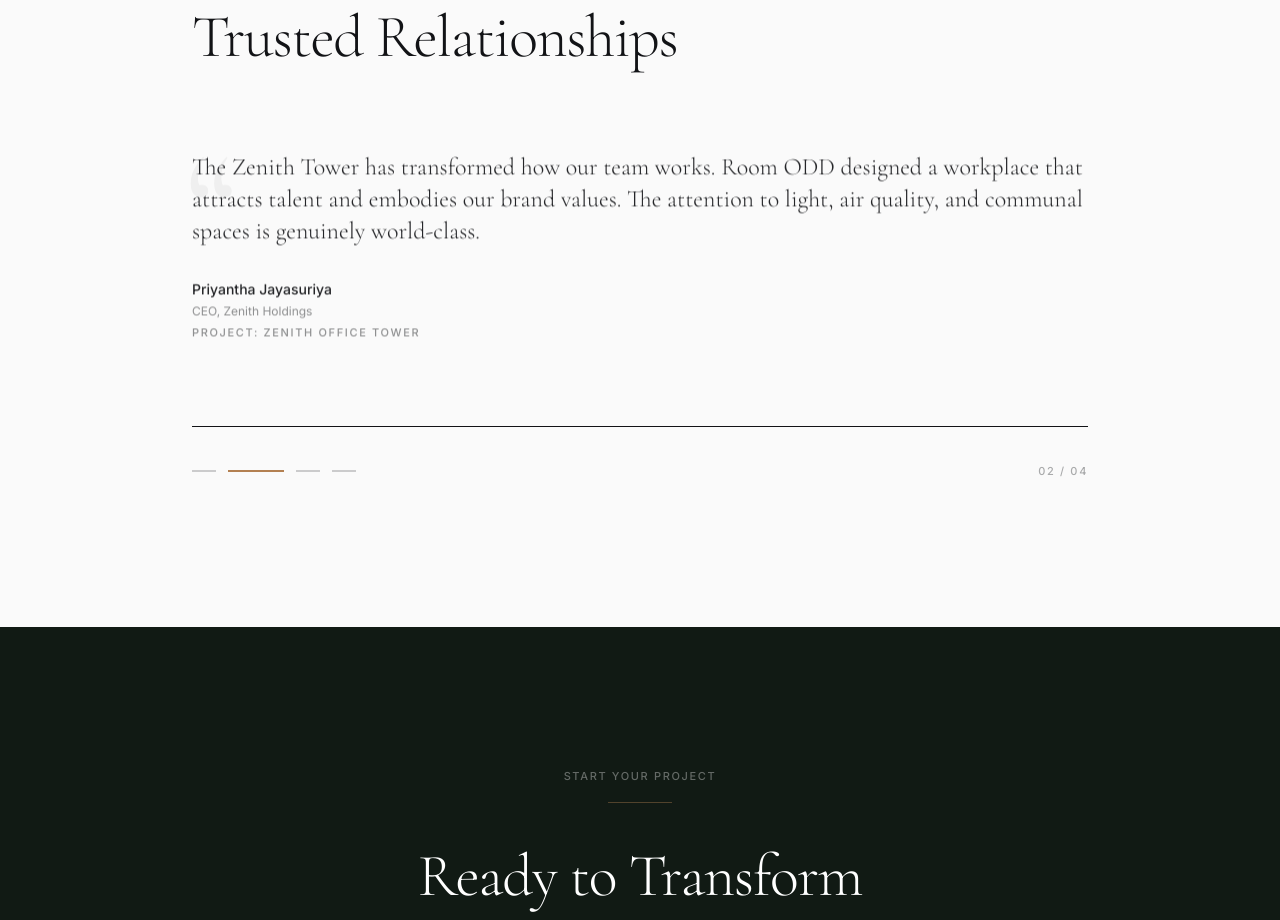
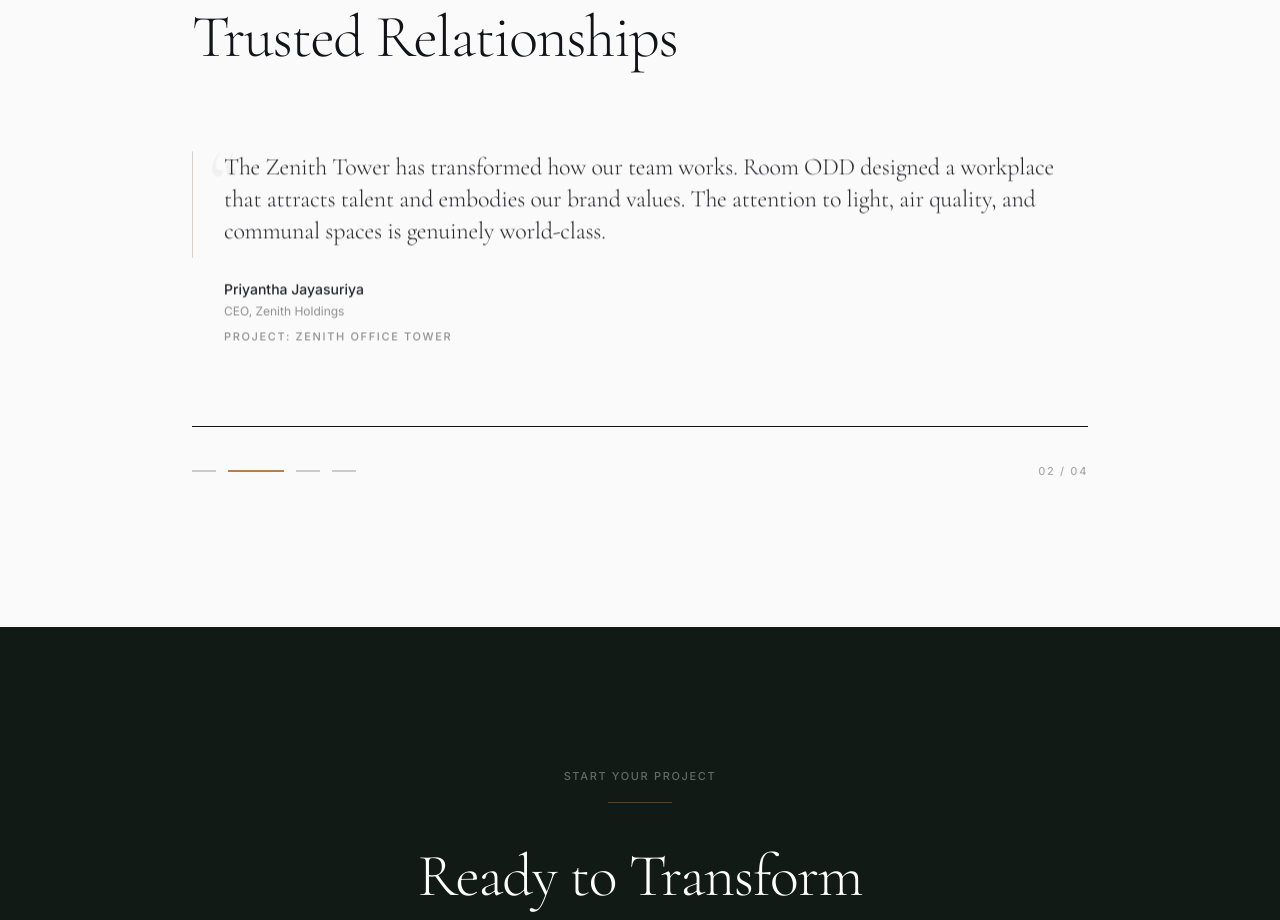
Before and after one commit to ThaveeshaSonnadara/room-odd-website, a Next.js app: page / in a window 1280 px wide. Shown: the part 5100-6020 px from the top of the page. Built offline with nearby package versions, Linux system fonts and the light colour scheme.

Commit message:
update src/components/ui/TestimonialCard.tsx

```diff
--- a/src/components/ui/TestimonialCard.tsx
+++ b/src/components/ui/TestimonialCard.tsx
@@ -20,28 +20,39 @@ export function TestimonialCard({
   dark = false,
   className = '',
 }: TestimonialCardProps) {
-  const textColor = dark ? 'text-white' : 'text-canvas-dark';
-  const mutedColor = dark ? 'text-white/50' : 'text-canvas-dark/50';
-  const quoteColor = dark ? 'text-white/10' : 'text-canvas-dark/5';
+  const textColor = dark ? 'text-white' : 'text-canvas-dark dark:text-white';
+  const mutedColor = dark ? 'text-white/50' : 'text-canvas-dark/50 dark:text-white/50';
+  const quoteColor = dark ? 'text-white/10' : 'text-canvas-dark/[0.04] dark:text-bronze/20';
+  const borderColor = dark ? 'bg-bronze/30' : 'bg-bronze/40 dark:bg-bronze/60';
 
   return (
     <motion.blockquote
-      className={`relative ${className}`}
+      className={`relative pl-8 ${className}`}
       initial={{ opacity: 0, y: 20 }}
       whileInView={{ opacity: 1, y: 0 }}
       viewport={{ once: true, amount: 0.2 }}
       transition={{ duration: 0.6, ease: [0.22, 0.61, 0.36, 1] }}
     >
+      {/* Bronze left border accent */}
+      <motion.span
+        className={`absolute left-0 top-0 bottom-0 w-px ${borderColor}`}
+        initial={{ scaleY: 0 }}
+        whileInView={{ scaleY: 1 }}
+        viewport={{ once: true }}
+        transition={{ duration: 0.8, delay: 0.2, ease: [0.22, 0.61, 0.36, 1] }}
+        style={{ transformOrigin: 'top' }}
+      />
+
       {/* Large decorative quote mark */}
       <span
-        className={`absolute -top-6 -left-2 font-display text-8xl lg:text-[10rem] leading-none select-none ${quoteColor}`}
+        className={`absolute -top-4 left-4 font-display text-7xl lg:text-8xl leading-none select-none ${quoteColor}`}
         aria-hidden="true"
       >
         &ldquo;
       </span>
 
       {/* Quote text */}
-      <p className={`relative font-display text-xl lg:text-2xl font-light leading-relaxed ${textColor}`}>
+      <p className={`relative font-display text-xl lg:text-2xl font-light leading-relaxed tracking-tight ${textColor}`}>
         {quote}
       </p>
 
@@ -53,7 +64,7 @@ export function TestimonialCard({
         <p className={`font-body text-xs ${mutedColor} mt-1`}>
           {role}
         </p>
-        <p className={`editorial-label ${mutedColor} mt-2`}>
+        <p className={`editorial-label ${mutedColor} mt-3`}>
           Project: {project}
         </p>
       </footer>
```
